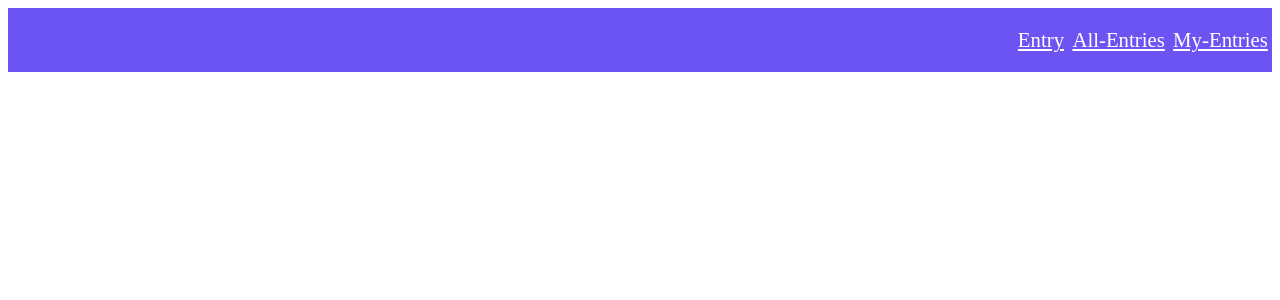
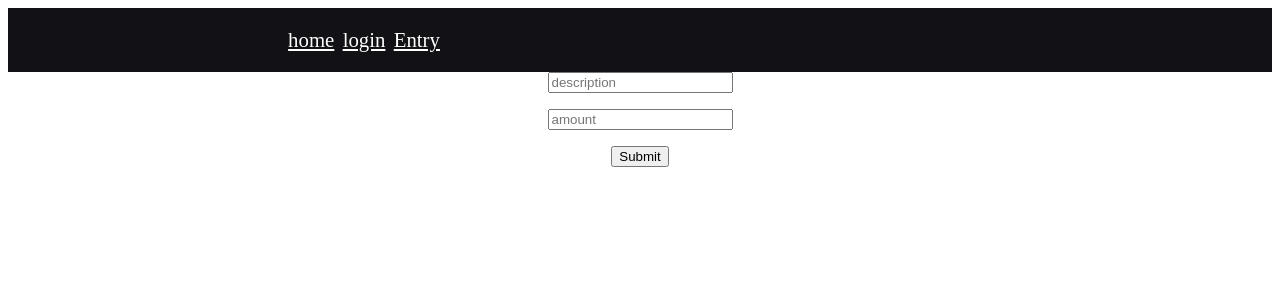
Before and after one commit to Syednazeerahmed/RoomieFinance, a React (Create React App) app: page /entry in a window 1280 px wide. Shown: the top 300 px of the page. Built offline with nearby package versions, Linux system fonts and the light colour scheme; no server answers.

Commit message:
styled navbar

```diff
--- a/package.json
+++ b/package.json
@@ -3,6 +3,7 @@
   "version": "0.1.0",
   "private": true,
   "dependencies": {
+    "@hookform/resolvers": "^3.3.4",
     "@testing-library/jest-dom": "^5.17.0",
     "@testing-library/react": "^13.4.0",
     "@testing-library/user-event": "^13.5.0",
@@ -10,9 +11,11 @@
     "react": "^18.2.0",
     "react-dom": "^18.2.0",
     "react-firebase-hooks": "^5.1.1",
+    "react-hook-form": "^7.51.0",
     "react-router-dom": "^6.22.2",
     "react-scripts": "5.0.1",
-    "web-vitals": "^2.1.4"
+    "web-vitals": "^2.1.4",
+    "yup": "^1.3.3"
   },
   "scripts": {
     "start": "react-scripts start",
--- a/src/App.js
+++ b/src/App.js
@@ -3,6 +3,7 @@ import { BrowserRouter as Router, Routes, Route } from "react-router-dom";
 import { Navbar } from './components/navbar';
 import { Main } from './pages/main';
 import { Login } from './pages/login';
+import { Entry } from './pages/Entry/entry';
 
 function App() {
   return (
@@ -12,6 +13,7 @@ function App() {
         <Routes>
           <Route path='/' element={<Main />}/>
           <Route path='login' element={<Login />}/>
+          <Route path='entry' element={<Entry />}/>
         </Routes>
       </Router>
     </div>
--- a/src/components/navbar.jsx
+++ b/src/components/navbar.jsx
@@ -1,4 +1,4 @@
-import React from 'react'
+import React, { useEffect } from 'react'
 import { Link } from 'react-router-dom';
 import { auth } from '../config/firebase';
 import { useAuthState } from 'react-firebase-hooks/auth';
@@ -9,6 +9,10 @@ import { signOut } from "firebase/auth";
 export const Navbar = () => {
 
   const [ user ] = useAuthState(auth);
+  useEffect(() => {
+        console.log(user?.displayName);
+        console.log(user);
+  }, [])
 
   const signUserOut = async () => {
     await signOut(auth);
@@ -16,12 +20,28 @@ export const Navbar = () => {
   return (
     <nav>
       <div className="links">
-        <Link to="/">Entry</Link>
-        <Link to="login">All-Entries</Link>
-        <Link to="contact">My-Entries</Link>
-        {user && <button onClick={signUserOut}>Log out</button>}
+        <Link to="/">home</Link>
+        <Link to="login">login</Link>
+        <Link to="entry">Entry</Link>
+        {user && (
+          <>
+            {/* <Link to="/">Entry</Link>
+            <Link to="login">All-Entries</Link>
+            <Link to="contact">My-Entries</Link> */}
+            {/* <button onClick={signUserOut}>Log out</button> */}
+          </>
+        )}
       </div>
-
+      <div className="user">
+        {user && (
+          <>
+            {/* <Link to="/">Entry</Link>
+            <Link to="login">All-Entries</Link>
+            <Link to="contact">My-Entries</Link> */}
+            <button onClick={signUserOut}>Log out</button>
+          </>
+        )}
+      </div>
     </nav>
   );
 }
--- a/src/config/firebase.js
+++ b/src/config/firebase.js
@@ -1,6 +1,7 @@
 // Import the functions you need from the SDKs you need
 import { initializeApp } from "firebase/app";
 import { getAuth, GoogleAuthProvider} from 'firebase/auth';
+import { getFirestore } from 'firebase/firestore';
 // TODO: Add SDKs for Firebase products that you want to use
 // https://firebase.google.com/docs/web/setup#available-libraries
 
@@ -20,3 +21,4 @@ const app = initializeApp(firebaseConfig);
 // auth variable has the information of currend user logged in
 export const auth = getAuth(app);
 export const provider = new GoogleAuthProvider();
+export const db = getFirestore(app);
--- /dev/null
+++ b/src/pages/Entry/entry.jsx
@@ -0,0 +1,9 @@
+import React from 'react'
+import { EntryForm } from './entryForm';
+export const Entry = () => {
+  return (
+    <div>
+      <EntryForm />
+    </div>
+  );
+}
--- /dev/null
+++ b/src/pages/Entry/entryForm.jsx
@@ -0,0 +1,41 @@
+import React from 'react';
+import { useForm } from 'react-hook-form';
+import { yupResolver } from '@hookform/resolvers/yup';
+import * as yup from 'yup';
+import { addDoc, collection } from 'firebase/firestore';
+import { db, auth } from '../../config/firebase';
+import { useAuthState } from 'react-firebase-hooks/auth';
+export const EntryForm = () => {
+
+  const [ user ] = useAuthState(auth);
+
+  const schema = yup.object().shape({
+    description: yup.string().max(20).required('you must add description'),
+    amount: yup.number().min(1,"amount should be positive").required('you must enter amount')
+  });
+
+  const { register, handleSubmit, formState: { errors },  } = useForm({
+    resolver: yupResolver(schema),
+  });
+
+  const postsRef = collection(db, 'Posts');
+
+  const onCreatePost = async (data) => {
+
+    await addDoc(postsRef, {
+      ...data,
+      username: user?.displayName,
+      date: new Date(),
+      userId: user?.uid,
+    });
+  }
+  return (
+    <form onSubmit={handleSubmit(onCreatePost)}>
+      <input placeholder="description" {...register("description")} />
+      <p> {errors.description?.message}</p>
+      <input  type='number' placeholder="amount" {...register("amount")} />
+      <p> {errors.amount?.message}</p>
+      <input type="submit" />
+    </form>
+  );
+}
--- a/src/styles/navbar.css
+++ b/src/styles/navbar.css
@@ -1,10 +1,10 @@
 nav {
-    background-color: rgba(77, 48, 241, 0.823);
+    background-color: rgba(1, 0, 6, 0.934);
     height: 4em;
     width: 100%;
     display: flex;
     flex-direction: row;
-    justify-content: end;
+    justify-content: space-around;
     align-items: center;
 }
 
@@ -28,18 +28,19 @@ nav {
 }
 
 .links button{
-    font-size: 1.2em;
+    font-size: 1.1em;
         /* padding: .2em .3em; */
         /* border-radius: .3em; */
         border: solid 1px white;
         background: none;
+    border-radius: .3em .5em;
 }
 
 .user {
     display: flex;
     align-items: center;
     justify-content: end;
-    margin: 0 1em;
+    margin: 0 ;
 }
 
 /* .user > * {
@@ -52,9 +53,12 @@ nav {
     border-radius: 50%;
 }
 
-/* .user button {
-    font-size: 1em;
-    padding: .2em .3em;
-    border-radius: .3em;
-    border: none;
-} */
+ .user button {
+    font-size: 1.1em;
+        /* padding: .2em .3em; */
+        /* border-radius: .3em; */
+        border: solid 1px white;
+        color: white;
+        background: none;
+        border-radius: .3em .5em;
+}
```
Also changed, not shown: 1 other file (tests, documents, lock files or other folders).
